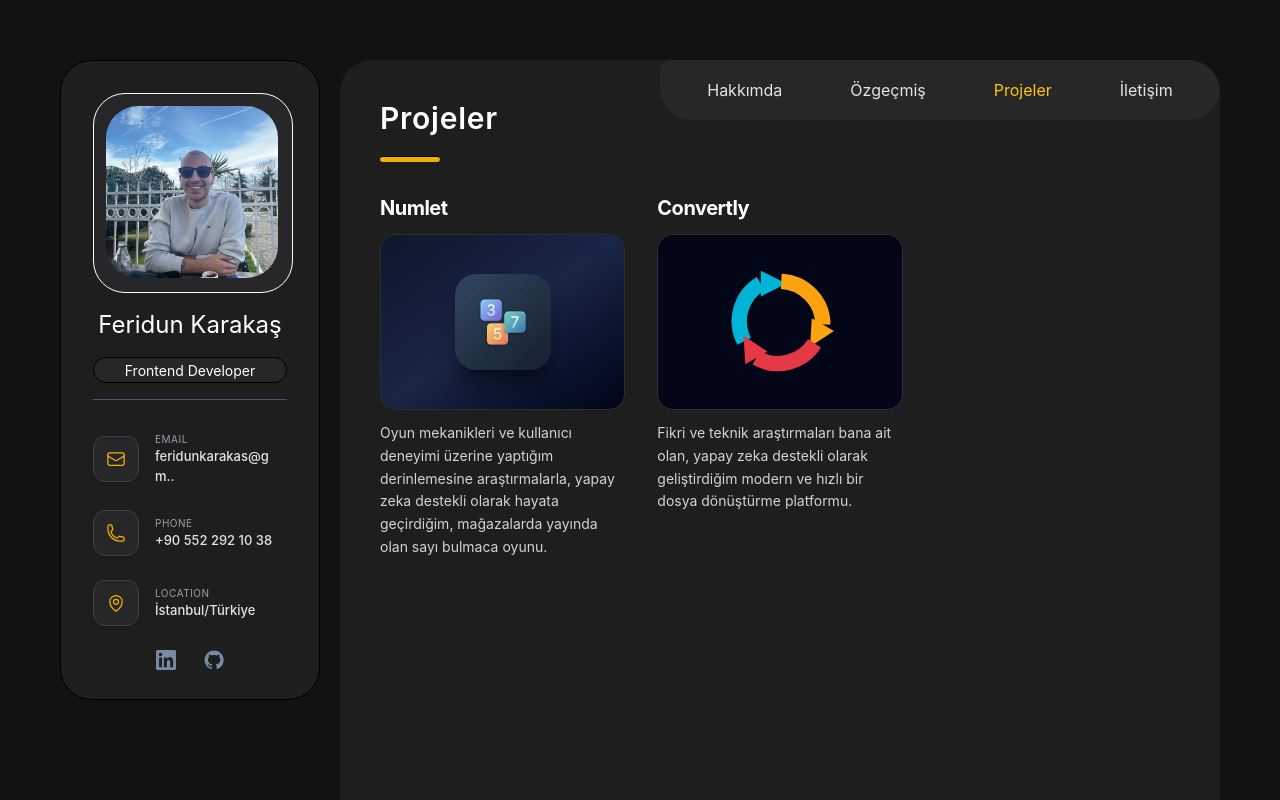
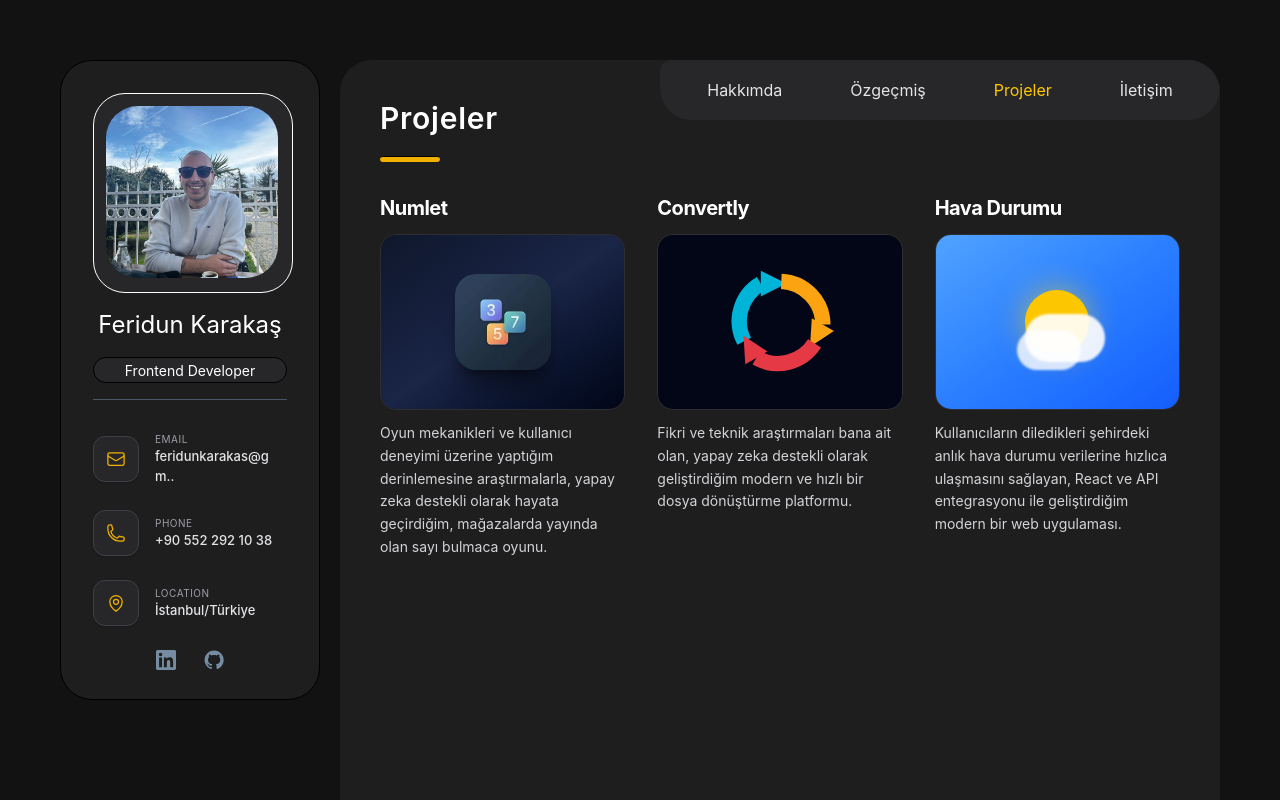
Before and after one commit to feridunkarakas/portfolio, a React (Vite) app: page / in a window 1280 px wide. Both pictures are taken after a click on the element "Projeler". Shown: the top 800 px of the page. Built offline with nearby package versions, Linux system fonts and the light colour scheme.

Commit message:
Proje Eklemesi

```diff
--- a/src/Pages/Portfolyo.jsx
+++ b/src/Pages/Portfolyo.jsx
@@ -45,6 +45,20 @@ export default function Portfolyo() {
           }
           descc="Fikri ve teknik araştırmaları bana ait olan, yapay zeka destekli olarak geliştirdiğim modern ve hızlı bir dosya dönüştürme platformu."
         />
+        <Prftl
+          title="Hava Durumu"
+          linkk="https://weather-app-livid-two-74.vercel.app/"
+          iimg={
+            <div className="flex h-full w-full items-center justify-center bg-gradient-to-br from-blue-400 via-blue-500 to-blue-600">
+              <div className="relative">
+                <div className="h-16 w-16 rounded-full bg-yellow-400 shadow-[0_0_30px_rgba(250,204,21,0.6)]" />
+                <div className="absolute -bottom-2 -right-4 h-12 w-20 rounded-full bg-white/90 blur-[1px]" />
+                <div className="absolute -bottom-4 -left-2 h-10 w-16 rounded-full bg-white/80 blur-[1px]" />
+              </div>
+            </div>
+          }
+          descc="Kullanıcıların diledikleri şehirdeki anlık hava durumu verilerine hızlıca ulaşmasını sağlayan, React ve API entegrasyonu ile geliştirdiğim modern bir web uygulaması."
+        />
       </div>
     </div>
   );
```
